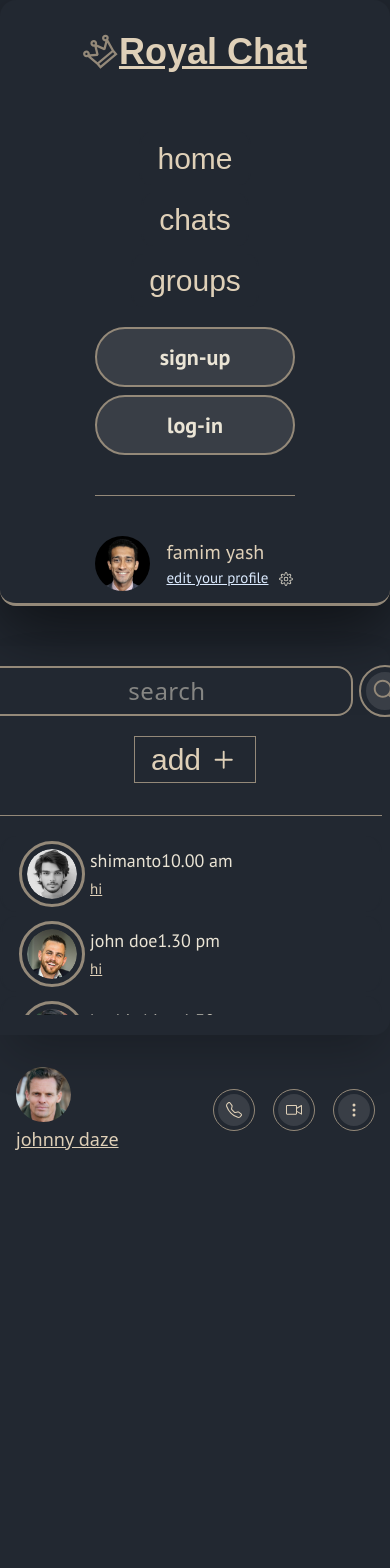
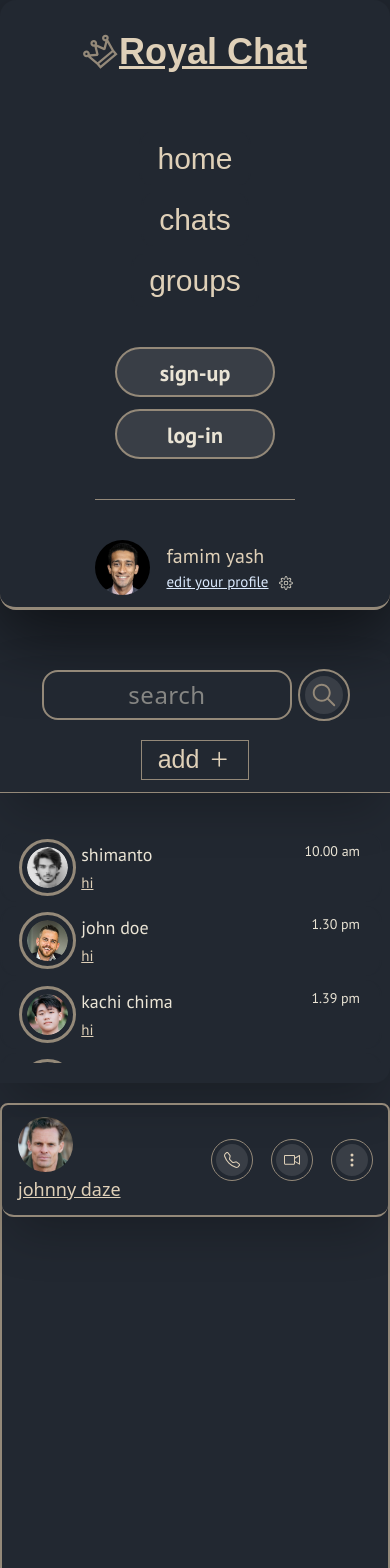
Before and after one commit to famim2002/chatting-app, a React (Vite) app: page / in a window 390 px wide. Shown: the top 1568 px of the page. Built offline with nearby package versions, Linux system fonts and the light colour scheme; a web font is replaced by a local one.

Commit message:
content-add

```diff
--- a/src/componenets/chatBox/Users.jsx
+++ b/src/componenets/chatBox/Users.jsx
@@ -1,5 +1,5 @@
 import React from "react";
-import { Link } from "react-router"
+import { Link } from "react-router";
 
 const Users = ({ image, name, time, message }) => {
   return (
@@ -10,13 +10,9 @@ const Users = ({ image, name, time, message }) => {
       >
         <div className="px-5 flex items-center gap-2">
           <div className="overflow-hidden border-5 border-primary rounded-full outline-3 outline-brand">
-            <img
-              className="w-[50px] h-[50px] rounded-full"
-              src={image}
-              alt=""
-            />
+            <img className="w-[50px]  rounded-full" src={image} alt="" />
           </div>
-          <div className="flex  justify-between ">
+          <div className="w-full flex  justify-between ">
             <div className="flex flex-col gap-1">
               <h2 className="text-[18px] font-regularFont text-text">{name}</h2>
               <p className="text-[15px] font-regularFont text-base underline">
@@ -24,8 +20,7 @@ const Users = ({ image, name, time, message }) => {
               </p>
             </div>
             <div>
-              {" "}
-              <p className="text-[18px] font-regularFont text-text">{time}</p>
+              <p className="text-[14px] font-regularFont text-text">{time}</p>
             </div>
           </div>
         </div>
--- a/src/componenets/layout/NavBar.jsx
+++ b/src/componenets/layout/NavBar.jsx
@@ -3,9 +3,6 @@ import { Link } from "react-router";
 import Button from "../common-components/Button";
 import BrandLogo from "../common-components/BrandLogo";
 import { CiSettings } from "react-icons/ci";
-
-
-
 
 const Navbar = () => {
   return (
@@ -49,22 +46,22 @@ const Navbar = () => {
               </Link>
             </div>
             <div
-              className="grid grid-cols- gap-2 pt-5 place-items-center
-                          sm:grid-cols-2
+              className="grid grid-cols- gap-3 pt-10 place-items-center
+                          sm:grid-cols-2 sm:pt-5
                           md:gap-2
                            lg:grid-cols-1 lg:gap-5 "
             >
               <Link
                 to="/"
-                className="button_style w-[200px]  bg-secondary h-[60px] text-[22px] text-center px-8 py-3
+                className="button_style w-[160px]  bg-secondary h-[50px] text-[22px] text-center px-8 py-2
                            md:w-[140px] md:h-[50px] md:py-2
-                           lg:w-[200px] lg:h-[60px] lg:py-3   "
+                           lg:w-[200px] lg:h-[60px]  lg:py-3   "
               >
                 sign-up
               </Link>
               <Link
                 to="/"
-                className="button_style w-[200px]  bg-secondary h-[60px] text-[22px] text-center px-8 py-3
+                className="button_style w-[160px]  bg-secondary h-[50px] text-[22px] text-center px-8 py-2
                            md:w-[140px] md:h-[50px] md:py-2
                            lg:w-[200px] lg:h-[60px] lg:py-3   "
               >
--- a/src/index.css
+++ b/src/index.css
@@ -31,7 +31,6 @@ a {
   padding: 7px 10px;
   cursor: pointer;
 }
-
 
 .button_style {
   font-weight: 600;
@@ -72,12 +71,11 @@ a {
     rgba(0, 0, 0, 0.22) 0px 15px 12px;
 }
 
-
-.nav_shadow{
+.nav_shadow {
   box-shadow: rgba(0, 0, 0, 0.56) 0px 22px 70px 4px;
 }
 
-.back_button{
+.back_button {
   width: 70px;
   height: 70px;
   border-radius: 50%;
@@ -86,17 +84,15 @@ a {
   outline: 3px solid #948979;
   color: #948979;
   font-size: 30px;
-  transition: .3s;
+  transition: 0.3s;
 }
-.back_button:hover{
-
+.back_button:hover {
   color: #222831;
   outline: 3px solid #eae4d5;
   background-color: #eae4d5;
   box-shadow: rgba(0, 0, 0, 0.3) 0px 19px 38px,
-  rgba(0, 0, 0, 0.22) 0px 15px 12px;
+    rgba(0, 0, 0, 0.22) 0px 15px 12px;
 }
-
 
 .custom-scrollbar::-webkit-scrollbar {
   width: 6px;
--- a/src/pages/ChatBox.jsx
+++ b/src/pages/ChatBox.jsx
@@ -11,14 +11,15 @@ const ChatBox = () => {
     <section className="py-5 rounded-r-2xl shadow-2xl">
       <div className="flex flex-col justify-center gap-5">
         <div
-          className="flex flex-col gap-5 justify-between items-center px-3 pb-3
-        sm:flex-row md:flex-col xl:flex-row"
+          className="flex flex-col gap-5 justify-between items-center px-3 pb-3 border-b border-brand shadow-2xl
+        sm:flex-row md:flex-col xl:flex-row "
         >
           <div className="flex items-center gap-2">
-            <div className="max-w-xl">
+            <div className="">
               <input
                 type="text"
-                className=" inline-block form_input border-2 text-2xl border-brand rounded-2xl focus:shadow-2xl focus:border-text"
+                className=" inline-block w-[250px] form_input border-2 text-2xl border-brand rounded-2xl focus:shadow-2xl focus:border-text
+                            md:w-[350px] lg:w-[300px]"
                 placeholder="search"
                 aria-label="Search users"
               />
@@ -29,7 +30,9 @@ const ChatBox = () => {
           </div>
 
           <Link
-            className="flex text-[30px] border-brand border  px-4 font-headerFont text-base hover:bg-primary hover:text-stone-100  focus:underline"
+            className="flex text-[25px] border-brand border  px-4 font-headerFont text-base hover:bg-base  hover:text-primary
+                      xl:ml-20
+                      xl:text-[30px]"
             to="/"
           >
             <p className="flex items-center gap-2">
@@ -39,10 +42,10 @@ const ChatBox = () => {
         </div>
 
         <div
-          className="h-[200px] overflow-y-auto pr-2 custom-scrollbar
+          className="h-[250px] overflow-y-auto pr-2 custom-scrollbar
                         md:h-[820px]"
         >
-          <div className="grid grid-cols-1 gap-1 border-t border-brand pt-5">
+          <div className="grid grid-cols-1 gap-1  pt-5  ">
             <Users
               image="/shimanto-image.jpg"
               name="shimanto"
@@ -94,7 +97,7 @@ const ChatBox = () => {
             <Users
               image="/sample-image (15).jpg"
               name="wife 2"
-              time="6.9 pm"
+              time="6.09 pm"
               message="i love you"
             />
             <Users
--- a/src/pages/ChatPage.jsx
+++ b/src/pages/ChatPage.jsx
@@ -7,12 +7,10 @@ import { Link } from "react-router";
 const ChatPage = () => {
   return (
     <>
-      <section className="w-full h-[90dvh] px-4 py-3">
-        <div
-          className=" flex  justify-between "
-        >
+      <section className=" w-full h-dvh md:h-auto  py-3 border-2 border-brand rounded-lg">
+        <div className="px-4 flex  justify-between pb-3 border-b-2 border-brand  rounded-xl shadow-2xl">
           <div
-            className="flex flex-col  gap-1
+            className=" flex flex-col  gap-1
                        xl:gap-3 xl:flex-row xl:items-end "
           >
             <img
@@ -27,11 +25,9 @@ const ChatPage = () => {
               johnny daze
             </h2>
           </div>
-          <div
-            className="flex  items-center gap-5  "
-          >
+          <div className="flex  items-center gap-5  ">
             <Link
-              to="/"
+              to="tel:+0154644646"
               className="p-2 ] text-base  hover:text-primary bg-secondary rounded-full border-4 border-primary outline outline-brand hover:bg-text  hover:outline-base "
             >
               <BsTelephone
@@ -41,7 +37,7 @@ const ChatPage = () => {
             </Link>
 
             <Link
-              to="/"
+              to="tel:+0154644646"
               className="p-2 ] text-base  hover:text-primary bg-secondary rounded-full border-4 border-primary outline outline-brand hover:bg-text  hover:outline-base "
             >
               <GoDeviceCameraVideo
--- a/src/pages/Login.jsx
+++ b/src/pages/Login.jsx
@@ -1,7 +1,7 @@
 import React from "react";
 
 import BackButton from "../componenets/common-components/backButton";
-import SignInForm from "../componenets/sign-in/up/SignInForm"
+import SignInForm from "../componenets/sign-in/up/SignInForm";
 
 const Login = () => {
   return (
```
Also changed, not shown: src/pages/Home.jsx (+6 -7 lines).
